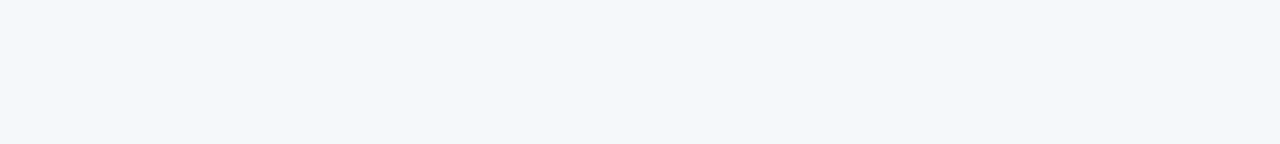
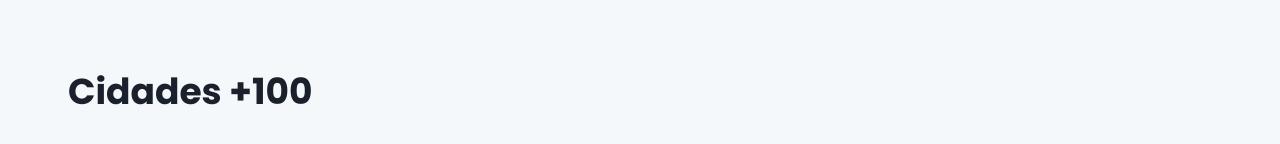
Before and after one commit to gutemberg-jhonata/worldtrip, a Next.js app: page /continent/1 in a window 1280 px wide. Shown: the part 936-1080 px from the top of the page. Before the commit the page ends 926 px from the top, so only its background shows below. Built offline with nearby package versions, Linux system fonts and the light colour scheme.

Commit message:
Add Cidades +100 title to Continent page

```diff
--- a/src/pages/continent/[slug].tsx
+++ b/src/pages/continent/[slug].tsx
@@ -1,6 +1,6 @@
 import Head from "next/head"
 
-import { HStack, Text } from "@chakra-ui/react"
+import { Heading, HStack, Text } from "@chakra-ui/react"
 
 import { ContinentBanner } from "../../components/ContinentBanner"
 import { Header } from "../../components/Header"
@@ -25,6 +25,8 @@ export default function Continent() {
           </Text>
           <ContinentInfo />
         </HStack>
+
+        <Heading fontSize="4xl" mt="20" mb="10">Cidades +100</Heading>
       </Container>
     </>
   )
```
